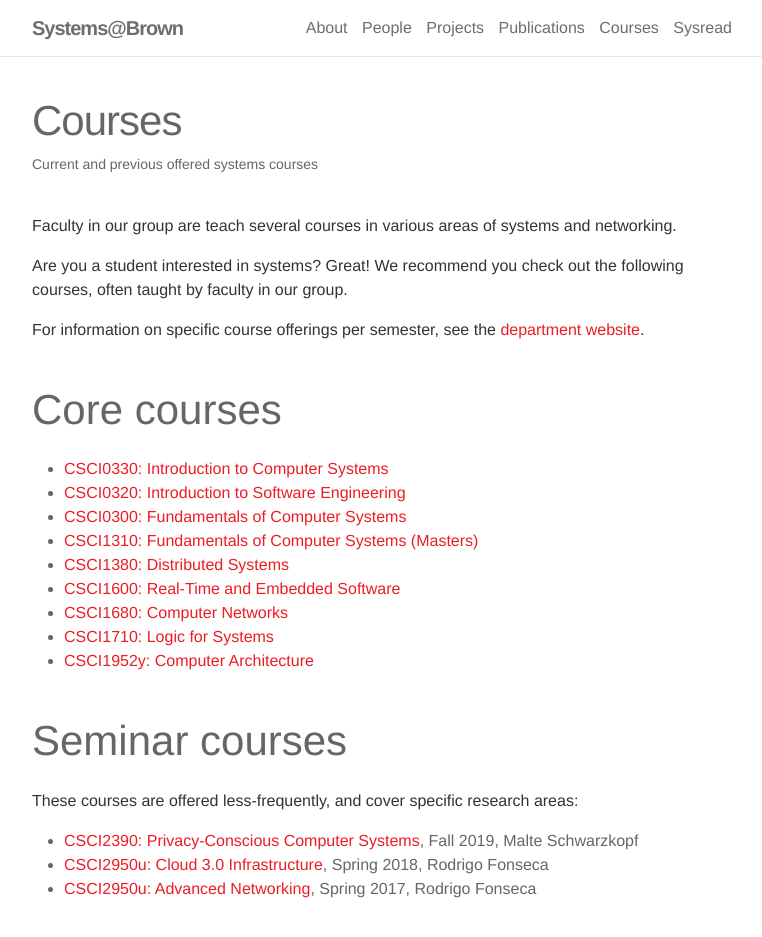
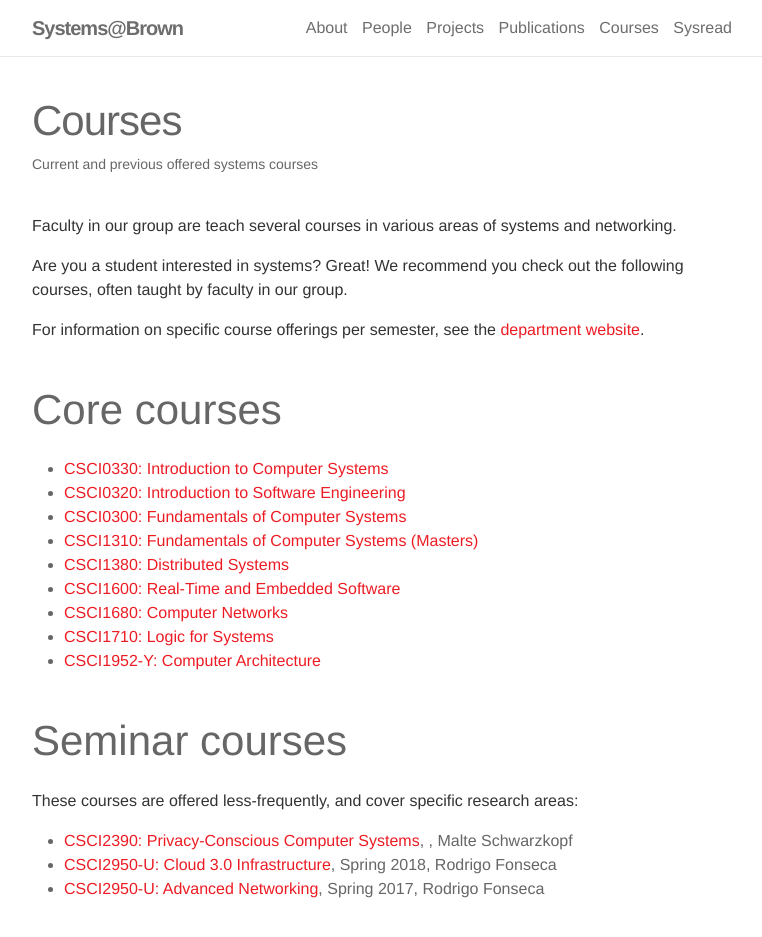
Before and after one commit to brownsys/systems-web, a Jekyll site: the page built from _pages/courses.md, in a window 1280 px wide and 1017 px high. Shown: the top 937 px of the window, without its empty margins (258-1020 px from the left). Built offline with Jekyll 4.4.1, drawn with Linux system fonts in a browser that asks for light colours; nearby versions of some CDN libraries.

Commit message:
Various small fixes

```diff
--- a/_data/people.yml
+++ b/_data/people.yml
@@ -73,7 +73,7 @@
   - key: mmarkovi
     name: "Michael Markovitch"
     site: "https://cs.brown.edu/~mmarkovi"
-    type: phd
+    type: alum
   - key: lucas
     name: "Lucas Castanheira"
     type: masters
@@ -85,10 +85,6 @@
     name: "Linnan Wang"
     site: "https://linnanwang.github.io"
     type: alum
-  - key: unaseer
-    name: "Usama Naseer"
-    site: "https://usama6naseer.github.io/"
-    type: phd
   - key: cwu55
     name: "Changhao Wu"
     site: "https://gordonwucn.github.io"
--- a/_pages/courses.md
+++ b/_pages/courses.md
@@ -31,26 +31,24 @@
    title: "CSCI1710: Logic for Systems"
    link: http://cs.brown.edu/courses/csci1710/
  - csci1952y:
-   title: "CSCI1952y: Computer Architecture"
-   link: "https://browncs1952y.github.io/"
+   title: "CSCI1952-Y: Computer Architecture"
+   link: https://browncs1952y.github.io/
 
 seminar_courses:
- - csci2390f19:
-   term: Fall 2019
+ - csci2390:
    title: "CSCI2390:   Privacy-Conscious Computer Systems"
    link: https://cs.brown.edu/courses/csci2390
    instructor: Malte Schwarzkopf
  - csci2950us18:
    term: Spring 2018
-   title: "CSCI2950u:  Cloud 3.0 Infrastructure"
+   title: "CSCI2950-U:  Cloud 3.0 Infrastructure"
    link: https://cs.brown.edu/courses/csci2950-u/s18
    instructor: Rodrigo Fonseca
  - csci2950us17:
-   title: "CSCI2950u:  Advanced Networking"
+   title: "CSCI2950-U:  Advanced Networking"
    term: Spring 2017
    link: https://cs.brown.edu/courses/csci2950-u/s17
    instructor: Rodrigo Fonseca
-
 ---
 
 Faculty in our group are teach several courses in various areas of
```
Also changed, not shown: _pages/people.md (+1 -1 lines).
